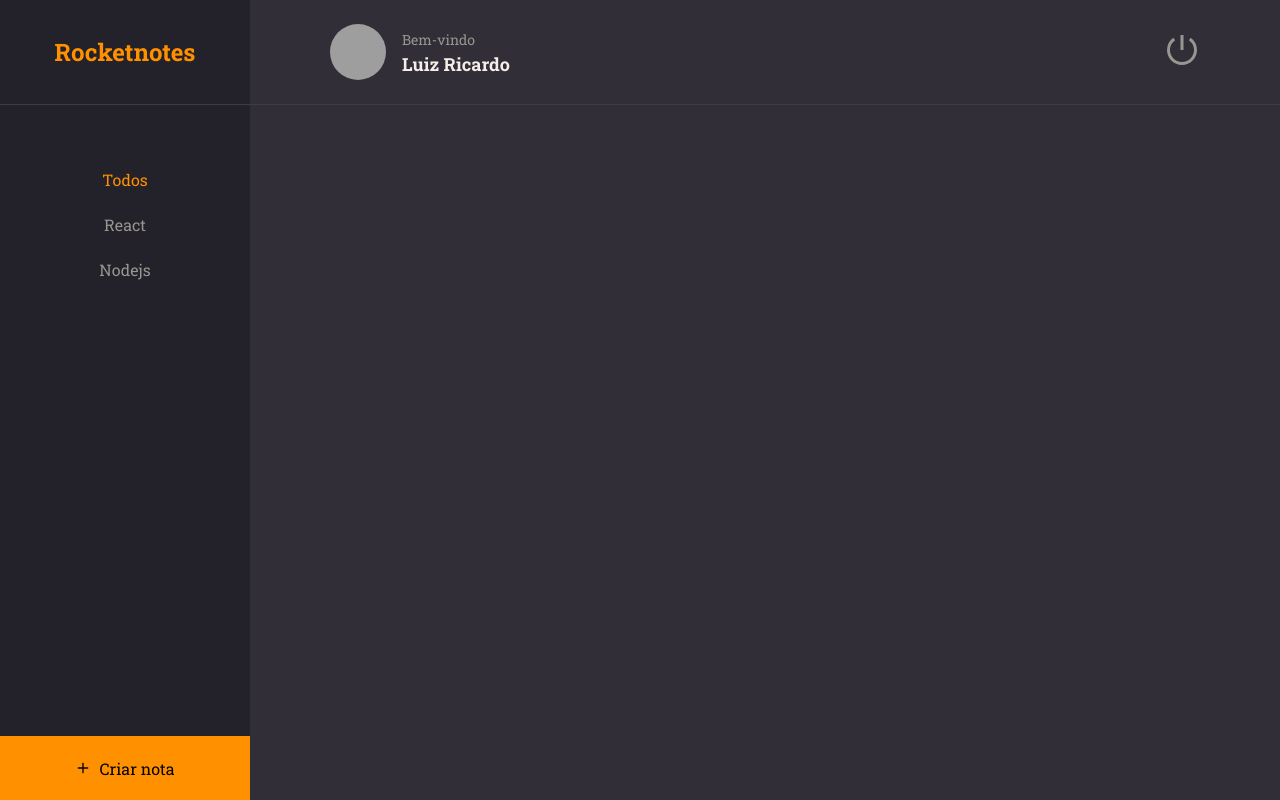
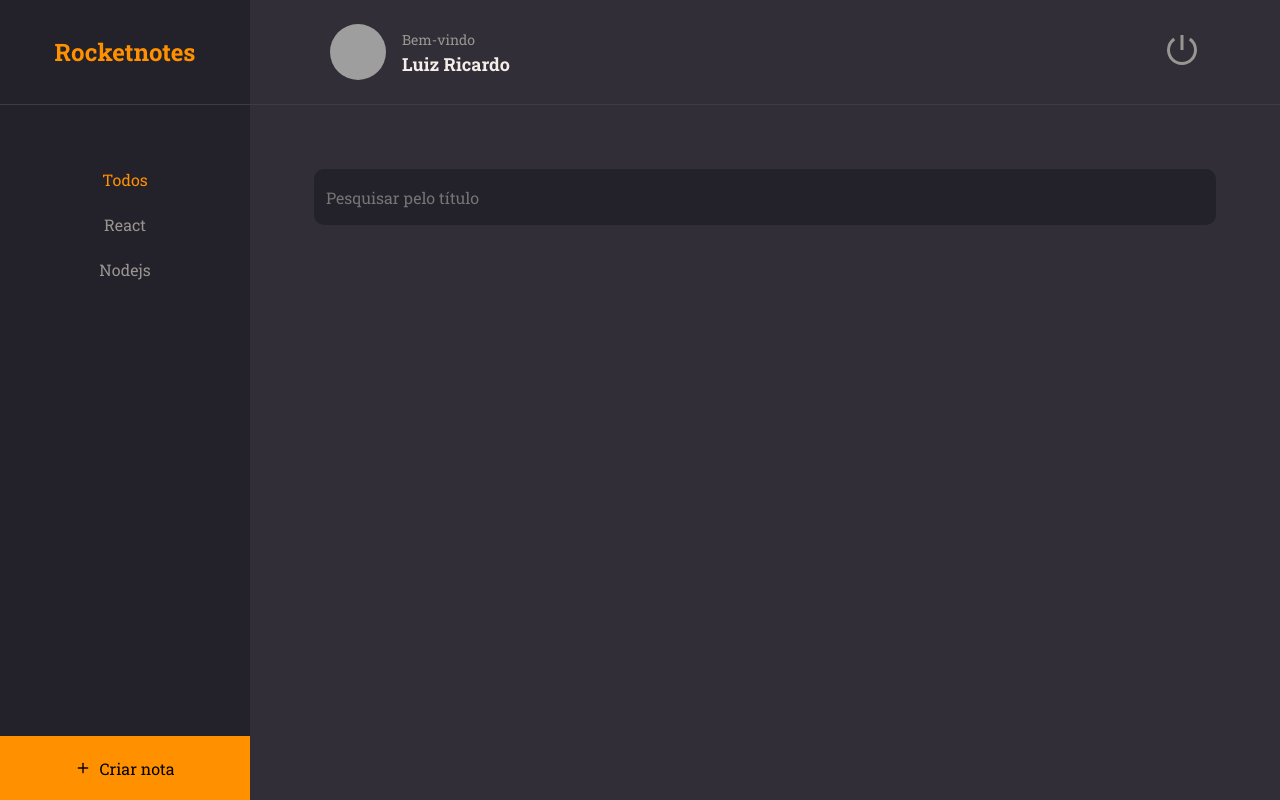
Before and after one commit to Luiz-Ricardo-Lopes/RocketNotes, a React (Vite) app in the folder vite-project/: page / in a window 1280 px wide. Built offline with nearby package versions, Linux system fonts and the light colour scheme; grey boxes are pictures that could not be loaded.

Commit message:
criação do componente input

```diff
--- /dev/null
+++ b/vite-project/src/components/input/index.jsx
@@ -0,0 +1,11 @@
+import {Container} from './style'
+
+
+export function Input({icon: Icon, ...rest}){
+  return(
+    <Container>
+      {Icon && <Icon size={20} />}
+      <input  {...rest}/>
+    </Container>
+  )
+}
--- /dev/null
+++ b/vite-project/src/components/input/style.js
@@ -0,0 +1,31 @@
+import styled from 'styled-components'
+
+export const Container = styled.div`
+  width: 100%;
+  display: flex;
+  align-items: center;
+
+  background-color: ${({ theme }) => theme.COLORS.BACKGROUND_900};
+  color: ${({ theme }) => theme.COLORS.GRAY_300};
+
+  margin-bottom: 8px;
+  border-radius: 10px;
+
+  > input {
+    height: 56px;
+    width: 100%;
+
+    padding: 12px;
+
+    color: ${({ theme }) => theme.COLORS.WHITE};
+    background: transparent;
+    border: 0;
+
+    &:placeholder {
+      color: ${({ theme }) => theme.COLORS.GRAY_300};
+    }
+  }
+  > svg {
+    margin-left: 16px;
+  }
+`
--- a/vite-project/src/pages/Home/index.jsx
+++ b/vite-project/src/pages/Home/index.jsx
@@ -1,8 +1,10 @@
 
-import {FiPlus} from 'react-icons/fi'
+import {FiPlus, FiSearch} from 'react-icons/fi'
 import {Container, Brand, Menu, Search, Content, NewNote} from './style'
 
 import {Header} from '../../components/Header'
+import {Input} from '../../components/Input'
+
 import {ButtonText} from '../../components/ButtonText'
 
 
@@ -30,7 +32,7 @@
 
 
       <Search>
-
+<Input  placeholder="Pesquisar pelo título" />
 
       </Search>
 
--- a/vite-project/src/pages/Home/style.js
+++ b/vite-project/src/pages/Home/style.js
@@ -49,6 +49,7 @@
 
 export const Search = styled.div`
   grid-area: search;
+  padding: 64px 64px 0;
 `
 
 export const Content = styled.div`
```
